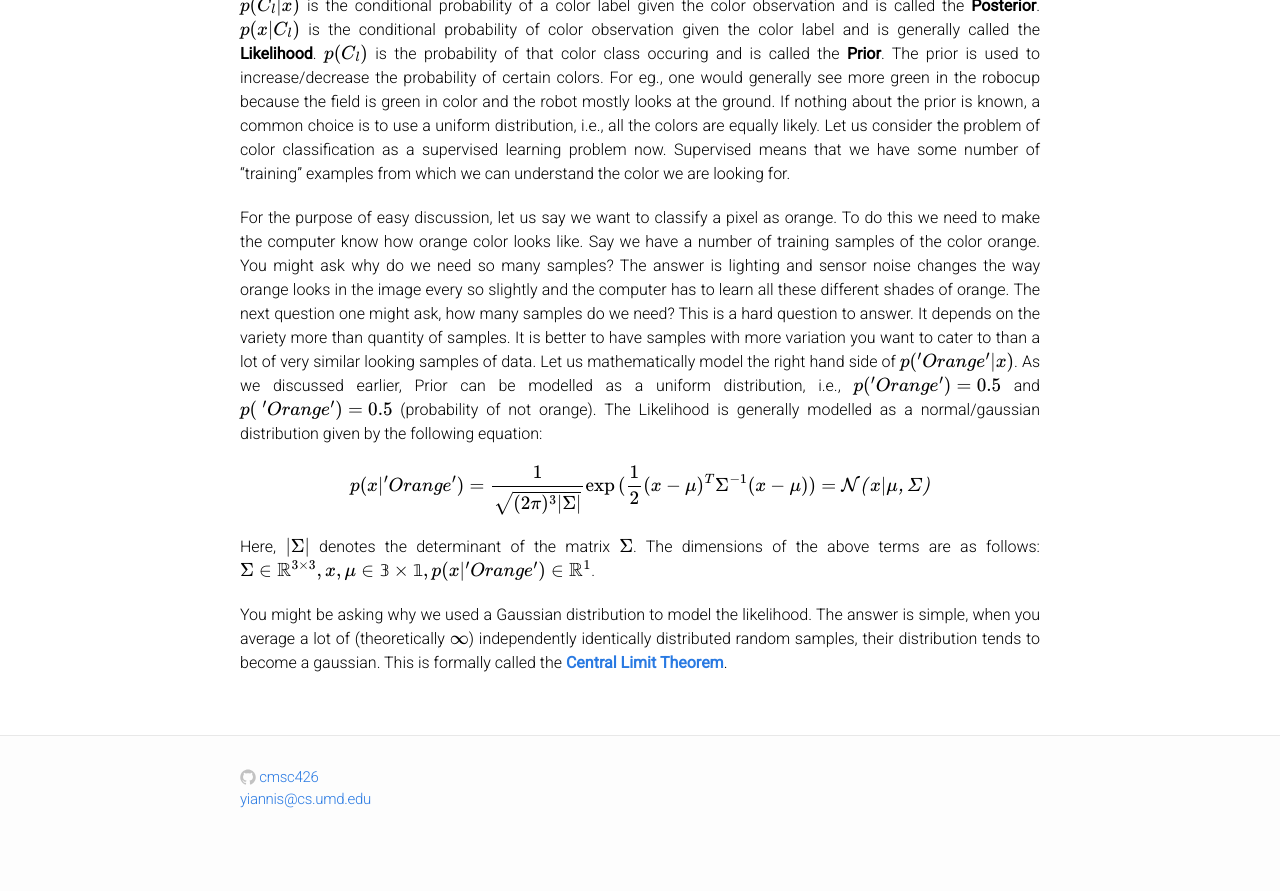
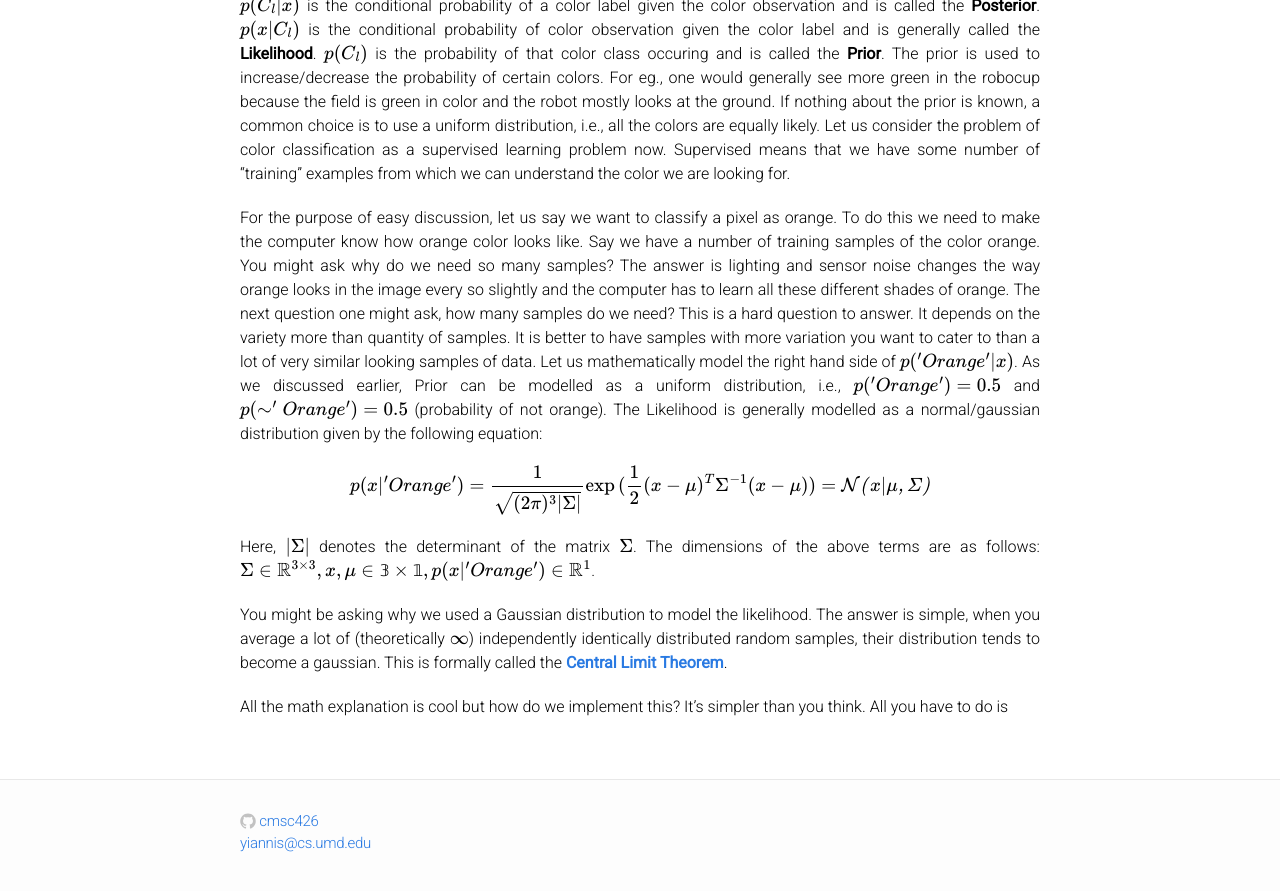
Before and after one commit to cmsc426/cmsc426.github.io, a Jekyll site: the page built from colorseg.md, in a window 1280 px wide and 900 px high, scrolled down 8371 px. Shown: the top 891 px of the window. Built offline with Jekyll 4.4.1, drawn with Linux system fonts in a browser that asks for light colours; formulas are drawn with MathJax 3; before the commit the page ends 9227 px from its top, so only the background shows below that.

Commit message:
Editing colorseg

```diff
--- a/colorseg.md
+++ b/colorseg.md
@@ -185,7 +185,7 @@ $$
 
 $$p(C_l \vert x)$$ is the conditional probability of a color label given the color observation and is called the **Posterior**. $$p(x \vert C_l)$$ is the conditional probability of color observation given the color label and is generally called the **Likelihood**. $$p(C_l)$$ is the probability of that color class occuring and is called the **Prior**. The prior is used to increase/decrease the probability of certain colors. For eg., one would generally see more green in the robocup because the field is green in color and the robot mostly looks at the ground. If nothing about the prior is known, a common choice is to use a uniform distribution, i.e., all the colors are equally likely. Let us consider the problem of color classification as a supervised learning problem now. Supervised means that we have some number of "training" examples from which we can understand the color we are looking for.
 
-For the purpose of easy discussion, let us say we want to classify a pixel as orange. To do this we need to make the computer know how orange color looks like. Say we have a number of training samples of the color orange. You might ask why do we need so many samples? The answer is lighting and sensor noise changes the way orange looks in the image every so slightly and the computer has to learn all these different shades of orange. The next question one might ask, how many samples do we need? This is a hard question to answer. It depends on the variety more than quantity of samples. It is better to have samples with more variation you want to cater to than a lot of very similar looking samples of data. Let us mathematically model the right hand side of $$p('Orange' \vert x)$$. As we discussed earlier, Prior can be modelled as a uniform distribution, i.e., $$p('Orange')=0.5$$ and $$p(~'Orange')=0.5$$ (probability of not orange). The Likelihood is generally modelled as a normal/gaussian distribution given by the following equation:
+For the purpose of easy discussion, let us say we want to classify a pixel as orange. To do this we need to make the computer know how orange color looks like. Say we have a number of training samples of the color orange. You might ask why do we need so many samples? The answer is lighting and sensor noise changes the way orange looks in the image every so slightly and the computer has to learn all these different shades of orange. The next question one might ask, how many samples do we need? This is a hard question to answer. It depends on the variety more than quantity of samples. It is better to have samples with more variation you want to cater to than a lot of very similar looking samples of data. Let us mathematically model the right hand side of $$p('Orange' \vert x)$$. As we discussed earlier, Prior can be modelled as a uniform distribution, i.e., $$p('Orange')=0.5$$ and $$p(\sim'Orange')=0.5$$ (probability of not orange). The Likelihood is generally modelled as a normal/gaussian distribution given by the following equation:
 
 $$
 p(x \vert 'Orange') = \frac{1}{\sqrt{(2 \pi)^3 \vert \Sigma \vert}}\exp{(\frac{1}{2}(x-\mu)^T\Sigma^{-1}(x-\mu))} = \mathcal{N(x \vert \mu, \Sigma)}
@@ -194,3 +194,5 @@ $$
 Here, $$\vert \Sigma \vert$$ denotes the determinant of the matrix $$\Sigma$$. The dimensions of the above terms are as follows: $$\Sigma \in \mathbb{R}^{3 \times 3}, x,\mu \in \mathbb{3 \times 1}, p(x \vert 'Orange') \in \mathbb{R}^1$$.
 
 You might be asking why we used a Gaussian distribution to model the likelihood. The answer is simple, when you average a lot of (theoretically $$\infty$$) independently identically distributed random samples, their distribution tends to become a gaussian. This is formally called the [**Central Limit Theorem**](https://www.khanacademy.org/math/ap-statistics/sampling-distribution-ap/sampling-distribution-mean/v/central-limit-theorem).
+
+All the math explanation is cool but how do we implement this? It's simpler than you think. All you have to do is
```
